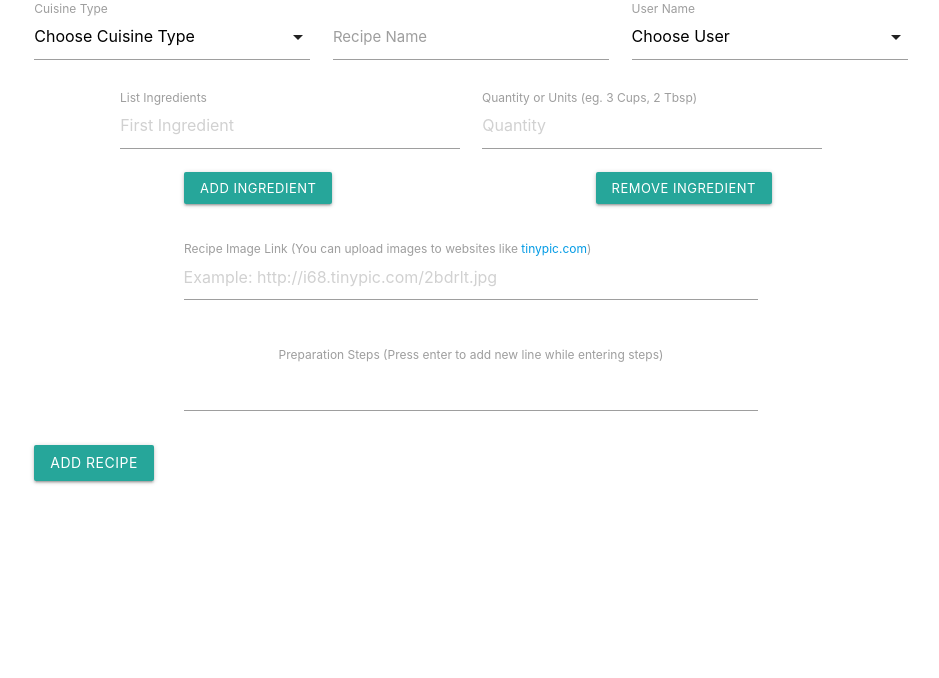
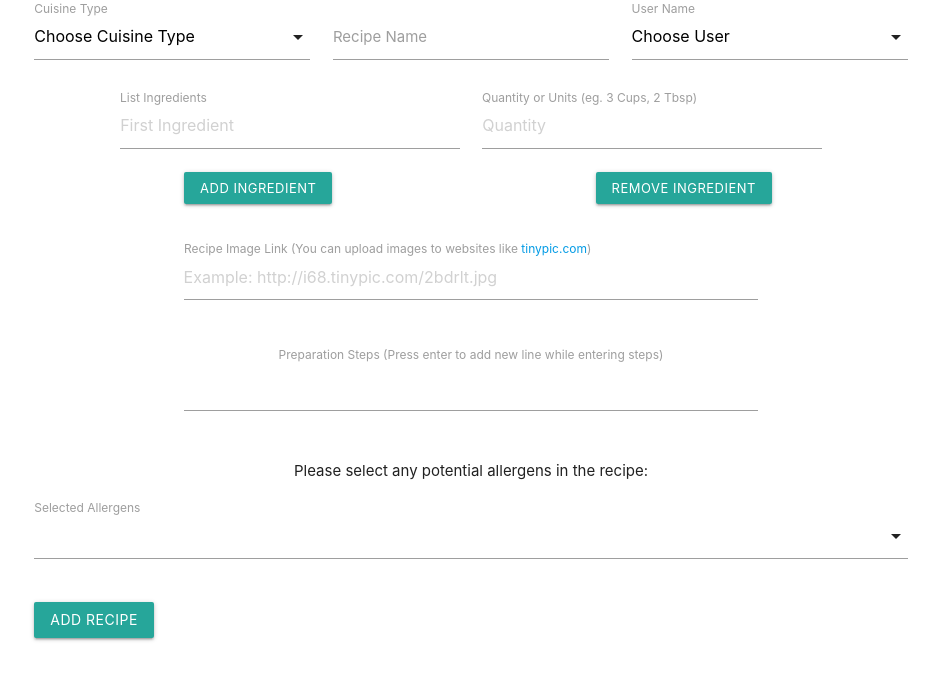
Before and after one commit to Code-Institute-Submissions/Data-Centric-Development-Milestone-Projectv2, a Flask app: page /add_recipe in a window 1280 px wide. Shown: the part 225-903 px from the top of the page, without its empty margins (169-1108 px from the left). Before the commit the page ends 709 px from the top, so only its background shows below. Run offline with Flask 2, Linux system fonts and the light colour scheme; data that the repository does not hold is empty; some libraries are stand-ins or nearby versions.

Commit message:
Added Allergens to add recipe and show recipe

```diff
--- a/app.py
+++ b/app.py
@@ -31,12 +31,16 @@ def show_recipe(recipe_id):
 
 @app.route('/add_recipe')
 def add_recipe():
-    return render_template('addrecipe.html', cuisine=mongo.db.cuisine.find(), user=mongo.db.user.find())
+    return render_template('addrecipe.html', cuisine=mongo.db.cuisine.find(), user=mongo.db.user.find(), allergen = mongo.db.allergens.find())
 
 @app.route('/insert_recipe', methods=['POST'])
 def insert_recipe():
-    recipes = mongo.db.recipes
-    recipes.insert_one(request.form.to_dict())
+    if request.method == 'POST':
+        result = request.form.to_dict()
+        allergen_result = request.form.getlist('allergens')
+        result['allergens'] = ', '.join(allergen_result)
+        recipes = mongo.db.recipes
+        recipes.insert_one(result)
     return redirect(url_for('list_recipes'))
 
 @app.route('/search', methods=['POST', 'GET'])
--- a/templates/addrecipe.html
+++ b/templates/addrecipe.html
@@ -72,8 +72,27 @@
                     <textarea class="materialize-textarea" name = "preparation" id="preparation" rows="5" cols="60"></textarea>
                 </div>
             </div>
+
+            <!-- TESTING ALLERGEN CHECKBOXES -->
+
             <div class="row">
-                <div class="col sm3">
+                <div class="col s12 center">
+                    <p>Please select any potential allergens in the recipe:</p>
+                </div>
+                <div class="input-field col s12">
+                    <select name="allergens" id="allergens" multiple>
+                    {% for entry in allergen %}
+                        <option value="{{entry.allergen}}">{{entry.allergen}}</option>
+                    {% endfor %}
+                    </select>
+                    <label>Selected Allergens</label>
+                </div>
+            </div>
+
+            <!-- End of ALLERGEN test -->
+
+            <div class="row">
+                <div class="col s3">
                     <button class="btn" type="submit">Add Recipe</button>
                 </div>
             </div>
```
Also changed, not shown: templates/showrecipe.html (+10 -3 lines).
